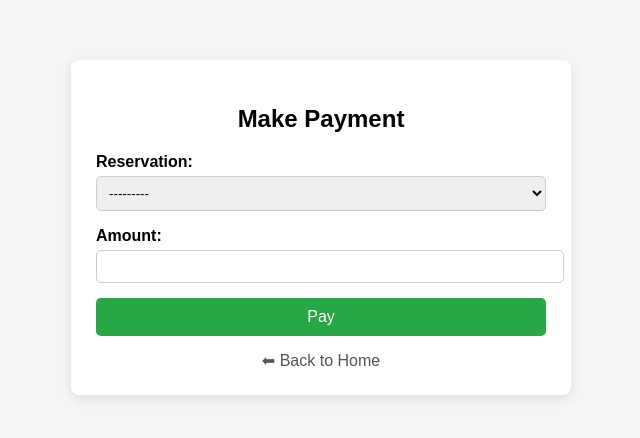
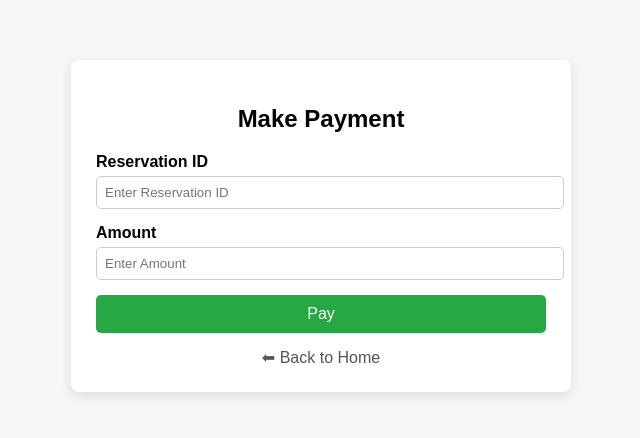
Before and after one commit to MahenderJakhar27/django-reservation-system, a Django app: page /app/payment/create/ in a window 1280 px wide. Shown: the top 438 px of the page, without its empty margins (319-959 px from the left). Run offline with Django 5.2, Linux system fonts and the light colour scheme; data that the repository does not hold is empty.

Commit message:
make payment api

```diff
--- a/home/models.py
+++ b/home/models.py
@@ -40,8 +40,5 @@ class Payment(models.Model):
             self.reservation.payment_status = 1
             self.reservation.save(update_fields=['payment_status'])
 
-    def __str__(self):
-        return self.payment_code
-
-    def __str__(self):
-        return f"Payment for {self.reservation.booking_number}"
+def __str__(self):
+    return f"{self.payment_code} - {self.reservation.booking_number}"
--- a/home/templates/create_payment.html
+++ b/home/templates/create_payment.html
@@ -25,10 +25,6 @@
             margin-bottom: 20px;
         }
 
-        form p {
-            margin-bottom: 15px;
-        }
-
         label {
             font-weight: bold;
             display: block;
@@ -40,6 +36,7 @@
             padding: 8px;
             border-radius: 5px;
             border: 1px solid #ccc;
+            margin-bottom: 15px;
         }
 
         button {
@@ -57,6 +54,12 @@
             background: #218838;
         }
 
+        .message {
+            margin-top: 15px;
+            text-align: center;
+            font-weight: bold;
+        }
+
         .back-link {
             display: block;
             margin-top: 15px;
@@ -72,14 +75,70 @@
 <div class="container">
     <h2>Make Payment</h2>
 
-    <form method="POST">
+    <form id="paymentForm">
         {% csrf_token %}
-        {{ form.as_p }}
+
+        <label>Reservation ID</label>
+        <input type="number" id="reservation_id" required placeholder="Enter Reservation ID">
+
+        <label>Amount</label>
+        <input type="number" id="amount" min="1" required placeholder="Enter Amount">
+
         <button type="submit">Pay</button>
     </form>
+
+    <div id="message" class="message"></div>
 
     <a href="{% url 'home' %}" class="back-link">⬅ Back to Home</a>
 </div>
 
+<script>
+const form = document.getElementById("paymentForm");
+const messageBox = document.getElementById("message");
+
+form.addEventListener("submit", function (e) {
+    e.preventDefault();
+
+    const data = {
+        reservation_id: document.getElementById("reservation_id").value,
+        amount: document.getElementById("amount").value
+    };
+
+    fetch("/app/api/payments/create/", {
+        method: "POST",
+        headers: {
+            "Content-Type": "application/json",
+            "X-CSRFToken": document.querySelector('[name=csrfmiddlewaretoken]').value
+        },
+        body: JSON.stringify(data)
+    })
+    .then(res => res.json())
+    .then(result => {
+        if (result.payment_id) {
+            messageBox.style.color = "green";
+            messageBox.innerHTML = `
+                ✅ Payment Successful<br>
+                Payment Code: <b>${result.payment_code}</b><br>
+                Reservation ID: <b>${result.reservation_id}</b><br>
+                Status: <b>${result.payment_status}</b><br>
+                Amount: <b>${result.amount}</b>
+            `;
+            form.reset();
+        } else {
+            messageBox.style.color = "red";
+            messageBox.innerText =
+                result.reservation_id?.[0] ||
+                result.amount?.[0] ||
+                "❌ Payment failed";
+        }
+    })
+    .catch(() => {
+        messageBox.style.color = "red";
+        messageBox.innerText = "❌ Server error";
+    });
+});
+</script>
+
+
 </body>
 </html>
--- a/home/urls.py
+++ b/home/urls.py
@@ -3,13 +3,17 @@ from . import views
 
 urlpatterns = [
     path('', views.index, name='home'),
+
+    # pages
     path('reservation/', views.home, name='create_reservation'),
+    path('payment/create/', views.create_payment, name='create_payment'),
     path('show-reservations/', views.show_reservations, name='show_reservations'),
-    path('payment/create/', views.create_payment, name='create_payment'),
     path('payment/show/', views.show_payments, name='show_payments'),
+
+    # APIs
     path('api/login/', views.login_api),
     path('api/reservations/list/', views.reservation_list_api),
+    path('api/reservations/create/', views.create_reservation_api),
     path('api/reservations/delete/<int:reservation_id>/', views.delete_reservation),
-    path('api/reservations/create/', views.create_reservation_api, name='create_reservation_api'),
-
+    path('api/payments/create/', views.create_payment_api),
 ]
--- a/home/views.py
+++ b/home/views.py
@@ -6,7 +6,7 @@ from rest_framework.decorators import api_view, authentication_classes, permissi
 from rest_framework.response import Response
 from rest_framework import status
 from .models import Reservation
-from .serializers import ReservationListSerializer, ReservationCreateSerializer
+from .serializers import ReservationListSerializer, ReservationCreateSerializer,PaymentCreateSerializer
 from django.contrib.auth import authenticate
 from rest_framework.authentication import TokenAuthentication
 from rest_framework.permissions import IsAuthenticated
@@ -36,8 +36,7 @@ def create_reservation_api(request):
             {
                 "message": "Reservation created successfully",
                 "reservation_id": reservation.id,
-                "booking_number": reservation.booking_number,
-                "payment_status": reservation.get_payment_status_display(),
+                "booking_number": reservation.booking_number
             },
             status=status.HTTP_201_CREATED
         )
@@ -85,24 +84,29 @@ def login_api(request):
 
     return Response({"error": "Invalid credentials"}, status=status.HTTP_401_UNAUTHORIZED)
 
-def create_payment(request):
-    form = PaymentForm()
+@api_view(['POST'])
+def create_payment_api(request):
+    serializer = PaymentCreateSerializer(data=request.data)
+    if serializer.is_valid():
+        payment = serializer.save()
+        return Response(
+            {
+                "message": "Payment successful",
+                "payment_id": payment.id,
+                "payment_code": payment.payment_code,
+                "reservation_id": payment.reservation.id,
+                "payment_status": payment.reservation.get_payment_status_display(),
+                "amount": payment.amount,
+                "payment_date": payment.payment_date,
+            },
+            status=status.HTTP_201_CREATED
+        )
+    return Response(serializer.errors, status=status.HTTP_400_BAD_REQUEST)
 
-    if request.method == 'POST':
-        form = PaymentForm(request.POST)
-        if form.is_valid():
-            payment = form.save(commit=False)
-            reservation = payment.reservation
-            if reservation.payment_status == 1:
-                return HttpResponse("This reservation is already paid")
-            payment.save()
-            reservation.payment_status = 1
-            reservation.save(update_fields=['payment_status'])
-
-            return redirect('show_payments')
-
-    return render(request, 'create_payment.html', {'form': form})
 
 def show_payments(request):
     payments = Payment.objects.select_related('reservation').order_by('-id')
     return render(request, 'show_payments.html', {'payments': payments})
+
+def create_payment(request):
+    return render(request, 'create_payment.html')
```
Also changed, not shown: home/serializers.py (+28 -1 lines).
